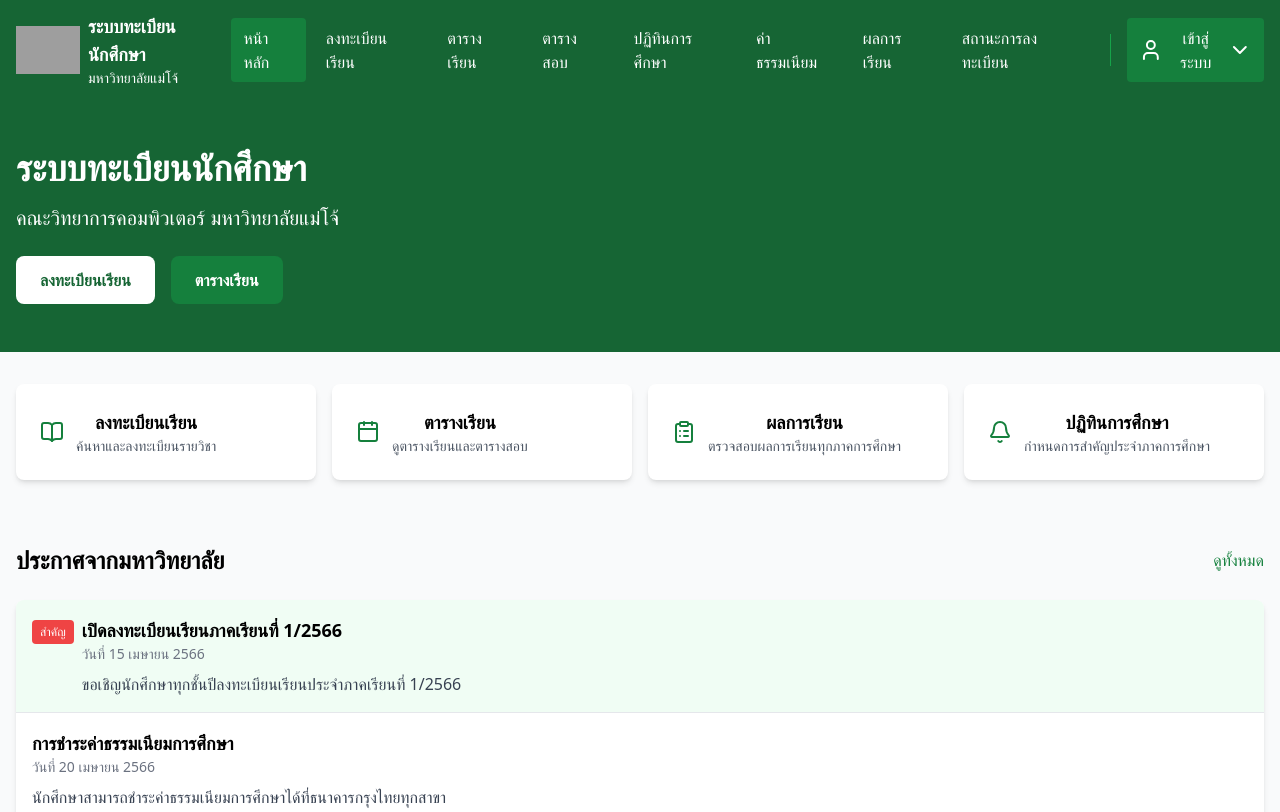
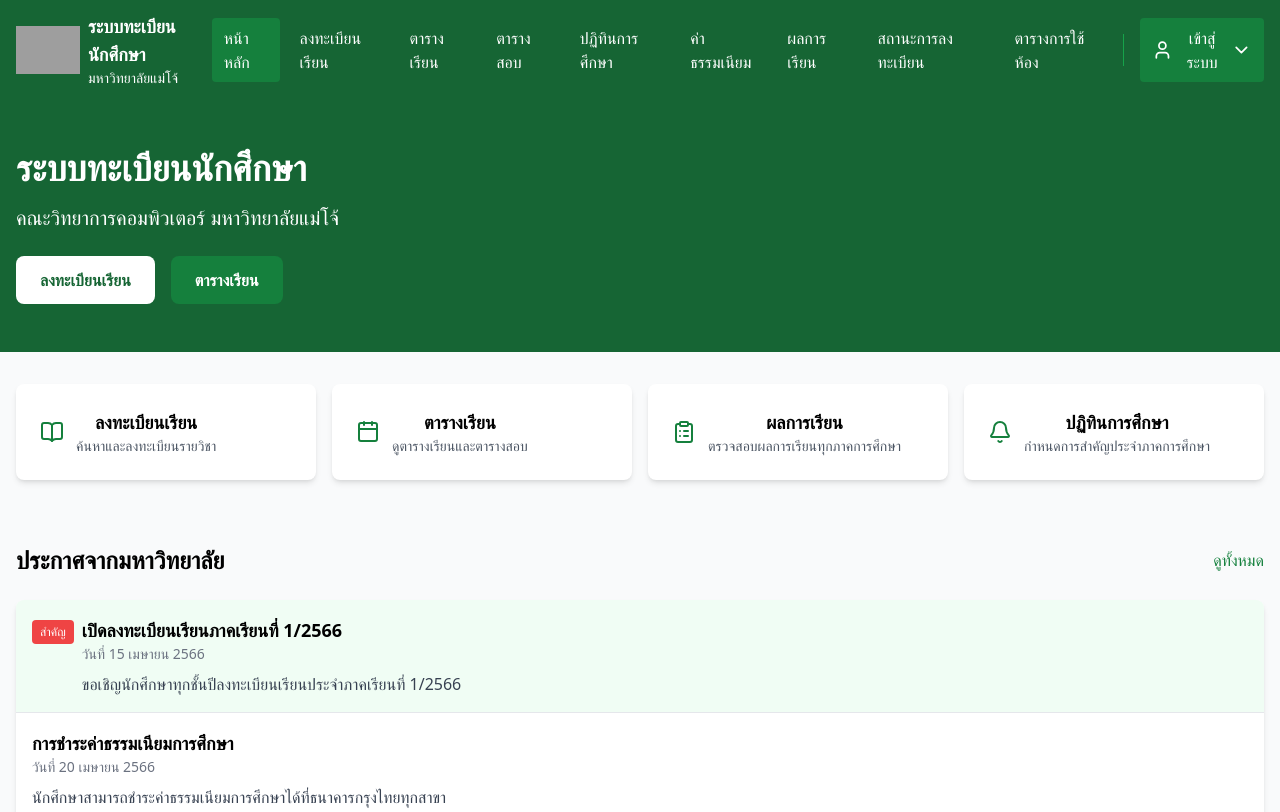
Before and after one commit to DolVolo/GroupTailwindCSS, a website: page mainpage.html in a window 1280 px wide. Shown: the top 812 px of the page. Drawn offline with nearby package versions, Linux system fonts and the light colour scheme; grey boxes are pictures that could not be loaded.

Commit message:
mainpage add new button for tabbleclassuse.html

```diff
--- a/mainpage.html
+++ b/mainpage.html
@@ -45,7 +45,7 @@
                             <a href="#" onclick="navigateTo('home')" class="nav-link px-3 py-2 rounded hover:bg-green-700 transition" data-page="home">
                                 หน้าหลัก
                             </a>
-                            <a href="#" onclick="navigateTo('course-registration')" class="nav-link px-3 py-2 rounded hover:bg-green-700 transition" data-page="course-registration">
+                            <a href="register.html" class="nav-link px-3 py-2 rounded hover:bg-green-700 transition">
                                 ลงทะเบียนเรียน
                             </a>
                             <a href="#" onclick="navigateTo('class-schedule')" class="nav-link px-3 py-2 rounded hover:bg-green-700 transition" data-page="class-schedule">
@@ -65,6 +65,9 @@
                             </a>
                             <a href="#" onclick="navigateTo('enrollment-status')" class="nav-link px-3 py-2 rounded hover:bg-green-700 transition" data-page="enrollment-status">
                                 สถานะการลงทะเบียน
+                            </a>
+                            <a href="#" onclick="navigateTo('table-class-use')" class="nav-link px-3 py-2 rounded hover:bg-green-700 transition" data-page="table-class-use">
+                                ตารางการใช้ห้อง
                             </a>
                         </div>
                         <div class="border-l border-green-600 h-8"></div>
@@ -143,6 +146,9 @@
                         </a>
                         <a href="#" onclick="navigateTo('student-directory')" class="mobile-nav-link px-3 py-2 rounded hover:bg-green-700 transition" data-page="student-directory">
                             รายชื่อนักศึกษา
+                        </a>
+                        <a href="#" onclick="navigateTo('table-class-use')" class="mobile-nav-link px-3 py-2 rounded hover:bg-green-700 transition" data-page="table-class-use">
+                            ตารางการใช้ห้อง
                         </a>
                         <a href="#" onclick="navigateTo('student-history')" class="mobile-nav-link px-3 py-2 rounded hover:bg-green-700 transition" data-page="student-history">
                             ประวัตินักศึกษา
@@ -652,6 +658,12 @@
                 return;
             }
 
+            // Special case for table-class-use - redirect to tableclassuse.html
+            if (page === 'table-class-use') {
+                window.location.href = 'tableclassuse.html';
+                return;
+            }
+
             // Hide all pages
             document.querySelectorAll('.page-content').forEach(content => {
                 content.classList.remove('active');
```
